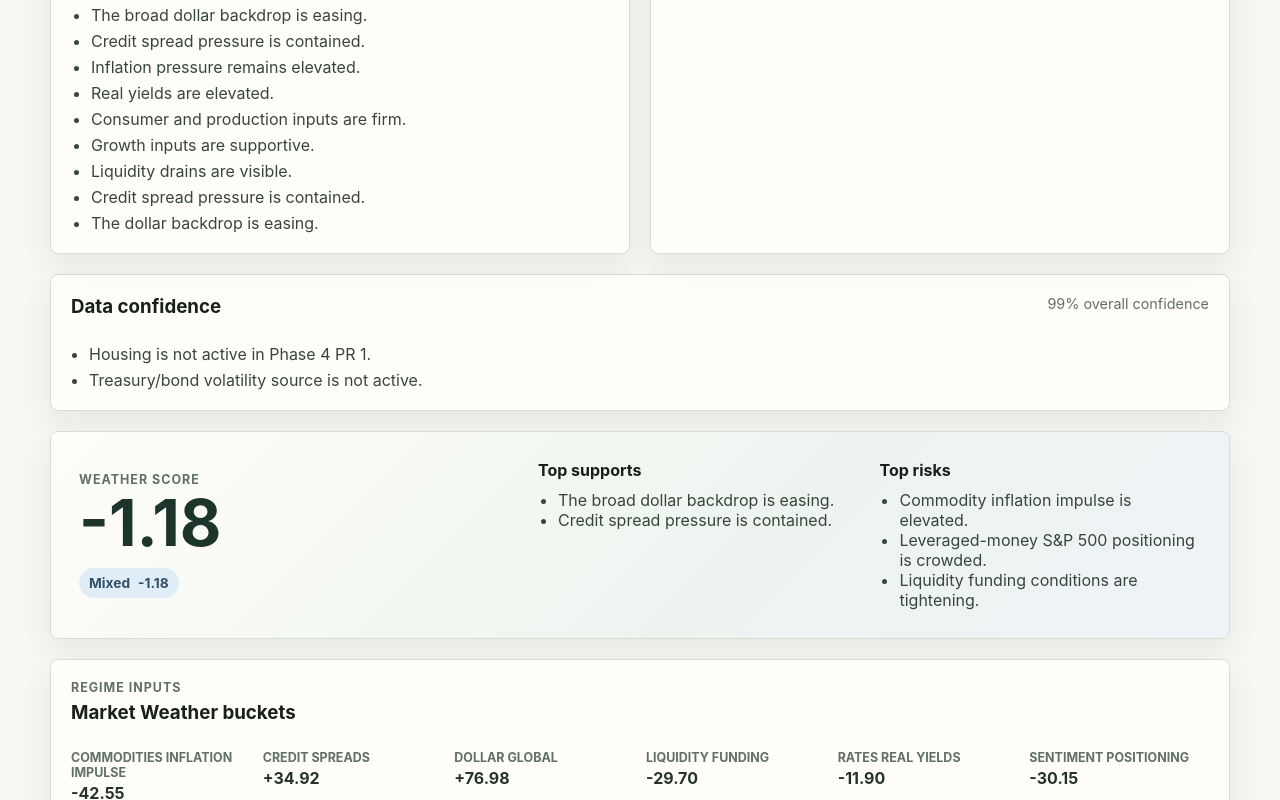
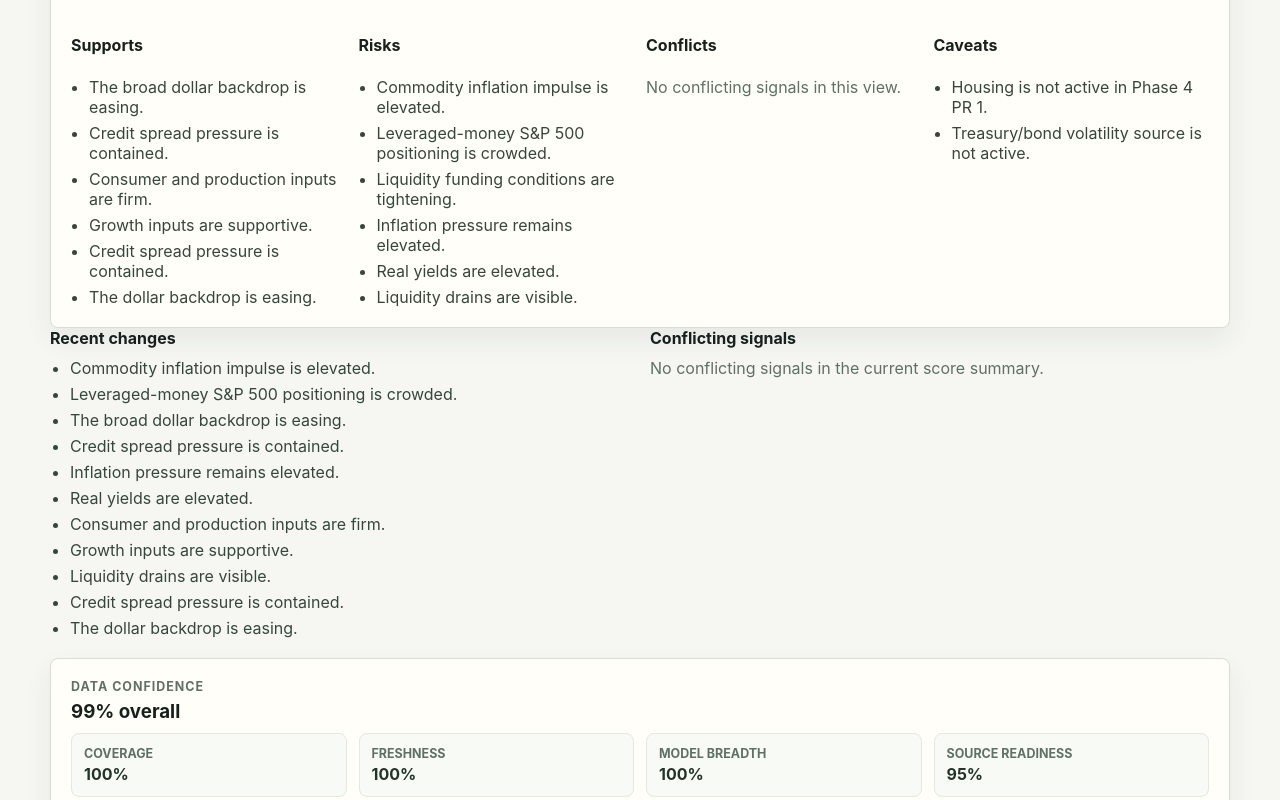
Before and after one commit to zifanzhou1024/market-weather-map, a React (Vite) app: page / in a window 1280 px wide. Shown: the part 1160-1960 px from the top of the page. Built offline with nearby package versions, Linux system fonts and the light colour scheme.

Commit message:
feat: make overview three-score first

```diff
--- a/src/routes/Overview.tsx
+++ b/src/routes/Overview.tsx
@@ -1,22 +1,22 @@
 import { useEffect, useState } from "react";
+import ConfidenceBreakdown from "../components/ConfidenceBreakdown";
+import DataGapPanel from "../components/DataGapPanel";
 import DataStatusTable from "../components/DataStatusTable";
 import HowToReadPanel from "../components/HowToReadPanel";
+import InterpretationPanel from "../components/InterpretationPanel";
 import MetricCard from "../components/MetricCard";
-import RegimeBadge from "../components/RegimeBadge";
 import ScoreCard from "../components/ScoreCard";
+import SignalList from "../components/SignalList";
 import {
   loadCatalog,
   loadDataStatus,
   loadDerivedSeries,
-  loadRegimeScore,
   loadScoreSummary,
   loadSeries
 } from "../lib/data";
-import { formatSigned } from "../lib/formatters";
 import type {
   DataStatusFile,
   DerivedSeriesFile,
-  RegimeScoreFile,
   ScoreSummaryFile,
   SeriesCatalogEntry,
   TimeSeriesFile
@@ -33,17 +33,9 @@ const overviewSeriesIds = [
 
 interface OverviewState {
   catalog: SeriesCatalogEntry[];
-  regime: RegimeScoreFile;
   scoreSummary: ScoreSummaryFile;
   status: DataStatusFile;
   series: Array<TimeSeriesFile | DerivedSeriesFile>;
-}
-
-function titleCaseBucket(bucket: string) {
-  return bucket
-    .split("_")
-    .map((word) => word.charAt(0).toUpperCase() + word.slice(1))
-    .join(" ");
 }
 
 function netLiquidityCatalogEntry(series: DerivedSeriesFile): SeriesCatalogEntry {
@@ -76,40 +68,6 @@ function safeStringList(value: unknown) {
   return Array.isArray(value) ? value.filter((item): item is string => typeof item === "string") : [];
 }
 
-function confidencePercent(value: unknown) {
-  const confidence = typeof value === "number" && Number.isFinite(value) ? value : 0;
-  return Math.round(Math.min(1, Math.max(0, confidence)) * 100);
-}
-
-function ScoreListPanel({
-  emptyText,
-  items,
-  title
-}: {
-  emptyText: string;
-  items: string[];
-  title: string;
-}) {
-  return (
-    <section className="panel">
-      <div className="section-header">
-        <div>
-          <h3>{title}</h3>
-        </div>
-      </div>
-      {items.length ? (
-        <ul className="score-list">
-          {items.map((item) => (
-            <li key={item}>{item}</li>
-          ))}
-        </ul>
-      ) : (
-        <p className="score-note">{emptyText}</p>
-      )}
-    </section>
-  );
-}
-
 export default function Overview() {
   const [data, setData] = useState<OverviewState | null>(null);
   const [error, setError] = useState<string | null>(null);
@@ -119,9 +77,8 @@ export default function Overview() {
 
     async function loadOverview() {
       try {
-        const [catalog, regime, scoreSummary, status, series] = await Promise.all([
+        const [catalog, scoreSummary, status, series] = await Promise.all([
           loadCatalog(),
-          loadRegimeScore(),
           loadScoreSummary(),
           loadDataStatus(),
           Promise.all(
@@ -131,7 +88,7 @@ export default function Overview() {
           )
         ]);
 
-        if (active) setData({ catalog, regime, scoreSummary, status, series });
+        if (active) setData({ catalog, scoreSummary, status, series });
       } catch (loadError) {
         if (active) setError(loadError instanceof Error ? loadError.message : "Unable to load market data.");
       }
@@ -160,14 +117,21 @@ export default function Overview() {
         <>
           {(() => {
             const { scoreSummary } = data;
-            const recentChanges = [
-              ...safeStringList(scoreSummary.scores.market_weather.recent_changes),
-              ...safeStringList(scoreSummary.scores.macro_climate.recent_changes),
-              ...safeStringList(scoreSummary.scores.fragility.recent_changes)
-            ];
+            const market = scoreSummary.scores.market_weather;
+            const macro = scoreSummary.scores.macro_climate;
+            const fragility = scoreSummary.scores.fragility;
+            const recentChanges = safeStringList(market.recent_changes)
+              .concat(safeStringList(macro.recent_changes))
+              .concat(safeStringList(fragility.recent_changes));
+            const topSupports = safeStringList(market.top_supports)
+              .concat(safeStringList(macro.top_supports))
+              .concat(safeStringList(fragility.top_supports))
+              .slice(0, 6);
+            const topRisks = safeStringList(market.top_risks)
+              .concat(safeStringList(macro.top_risks))
+              .concat(safeStringList(fragility.top_risks))
+              .slice(0, 6);
             const conflictingSignals = safeStringList(scoreSummary.conflicting_signals);
-            const dataConfidenceReasons = safeStringList(scoreSummary.data_quality?.reasons);
-            const dataConfidence = confidencePercent(scoreSummary.data_quality?.overall_confidence);
 
             return (
               <>
@@ -177,79 +141,32 @@ export default function Overview() {
                   <ScoreCard score={scoreSummary.scores.macro_climate} title="Macro Climate" />
                   <ScoreCard score={scoreSummary.scores.fragility} title="Fragility" />
                 </section>
+                <InterpretationPanel
+                  conflicts={conflictingSignals}
+                  label={`${market.label} market weather, ${macro.label} macro climate, ${fragility.label.toLowerCase()} fragility`}
+                  notes={safeStringList(scoreSummary.data_quality?.reasons)}
+                  risks={topRisks}
+                  summary="The overview combines the three descriptive scores with source freshness and coverage notes so stale or missing inputs remain visible beside the headline read."
+                  supports={topSupports}
+                  title="Current regime read"
+                />
                 <section className="detail-grid overview-detail-grid">
-                  <ScoreListPanel
+                  <SignalList
                     emptyText="No recent changes in the current score summary."
                     items={recentChanges}
                     title="Recent changes"
                   />
-                  <ScoreListPanel
+                  <SignalList
                     emptyText="No conflicting signals in the current score summary."
                     items={conflictingSignals}
                     title="Conflicting signals"
                   />
                 </section>
-                <section className="panel bucket-panel">
-                  <div className="section-header">
-                    <div>
-                      <h3>Data confidence</h3>
-                    </div>
-                    <p>{dataConfidence}% overall confidence</p>
-                  </div>
-                  {dataConfidenceReasons.length ? (
-                    <ul className="score-list">
-                      {dataConfidenceReasons.map((reason) => (
-                        <li key={reason}>{reason}</li>
-                      ))}
-                    </ul>
-                  ) : (
-                    <p className="score-note">No data confidence notes in the current score summary.</p>
-                  )}
-                </section>
+                <ConfidenceBreakdown dataQuality={scoreSummary.data_quality} />
+                <DataGapPanel status={data.status} />
               </>
             );
           })()}
-          <section className="hero-panel">
-            <div>
-              <p className="eyebrow">Weather score</p>
-              <h3>{data.regime.overall_score.toFixed(2)}</h3>
-              <RegimeBadge label={data.regime.label} score={data.regime.overall_score} />
-            </div>
-            <div className="detail-grid">
-              <section>
-                <h4>Top supports</h4>
-                <ul>
-                  {data.regime.top_supports.map((support) => (
-                    <li key={support}>{support}</li>
-                  ))}
-                </ul>
-              </section>
-              <section>
-                <h4>Top risks</h4>
-                <ul>
-                  {data.regime.top_risks.map((risk) => (
-                    <li key={risk}>{risk}</li>
-                  ))}
-                </ul>
-              </section>
-            </div>
-          </section>
-          <section className="panel bucket-panel">
-            <div className="section-header">
-              <div>
-                <p className="eyebrow">Regime inputs</p>
-                <h3>Market Weather buckets</h3>
-              </div>
-            </div>
-            <dl className="bucket-grid">
-              {Object.entries(data.regime.buckets).map(([bucket, score]) => (
-                <div className="bucket-score" key={bucket}>
-                  <dt>{titleCaseBucket(bucket)}</dt>
-                  <dd>{formatSigned(score)}</dd>
-                </div>
-              ))}
-            </dl>
-          </section>
           <section className="metric-grid" aria-label="Overview metrics">
             {data.series.map((series) => (
               <MetricCard
```
Also changed, not shown: 1 other file (tests, documents, lock files or other folders).
